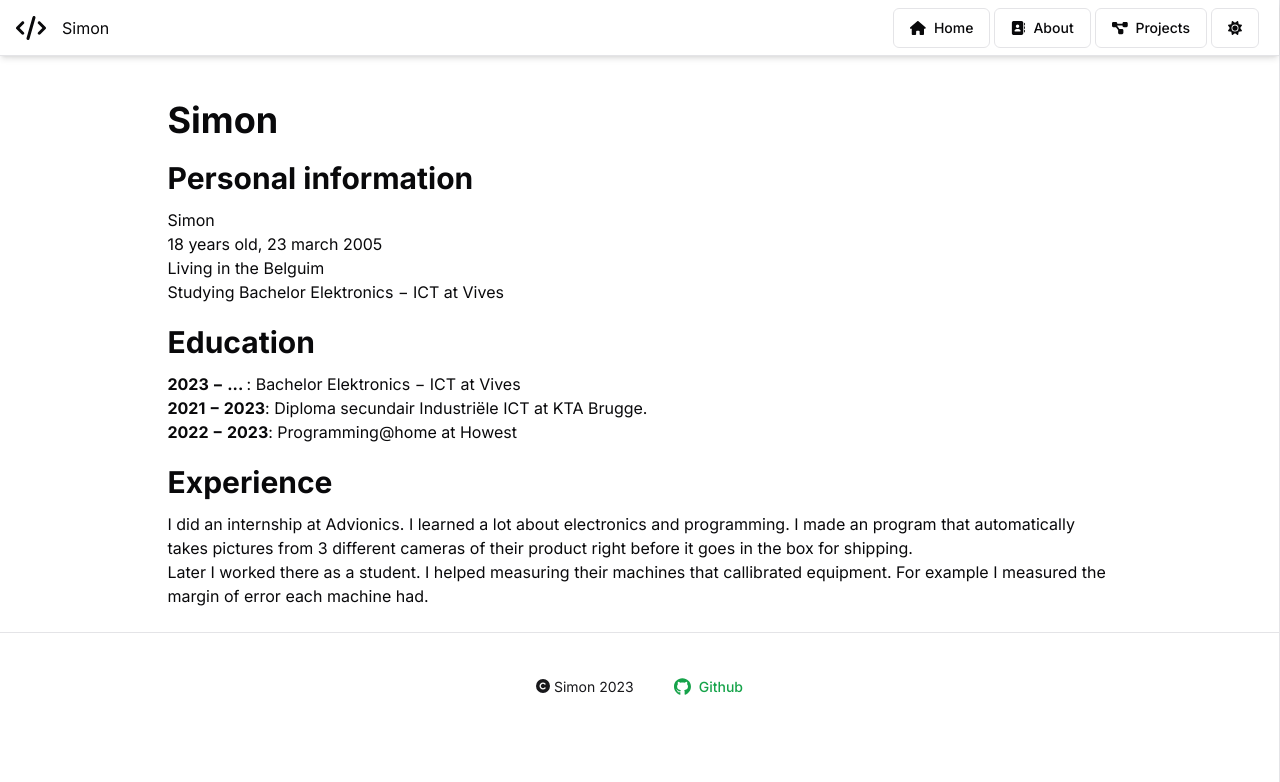
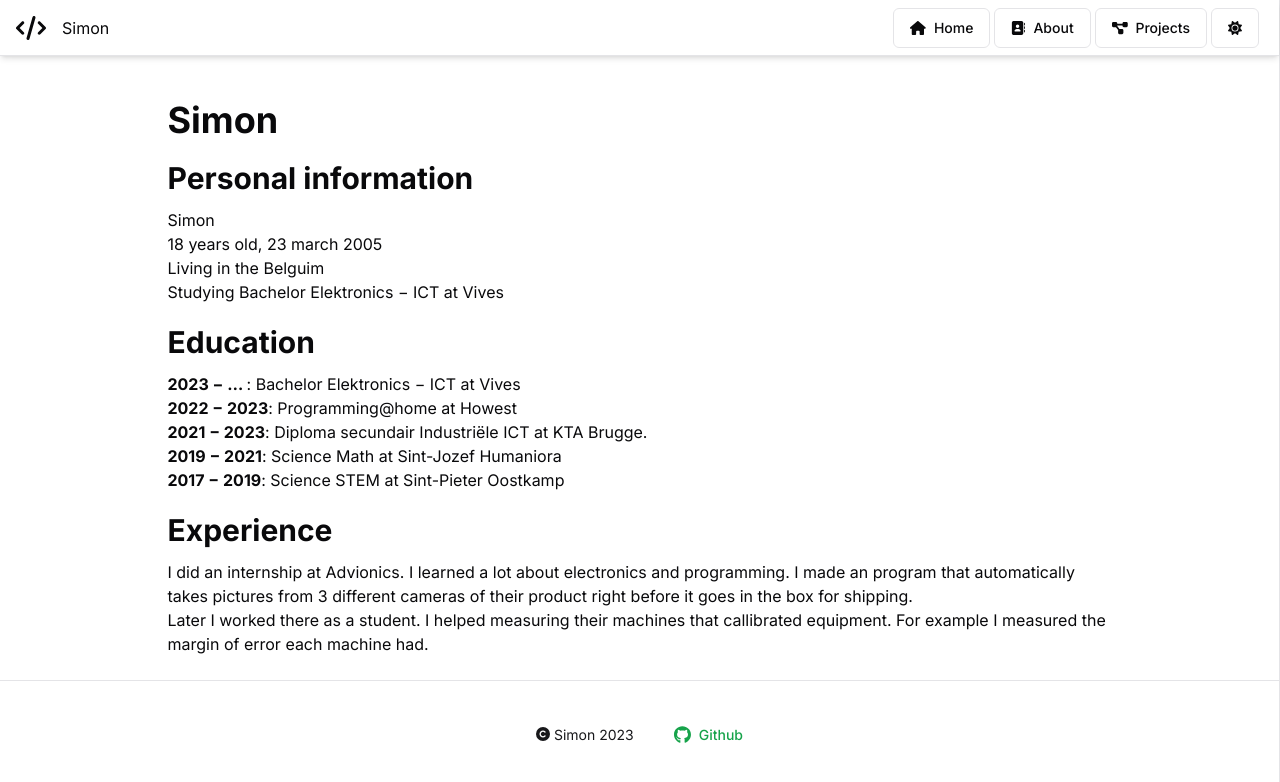
Before and after one commit to SimonStnn/website, a Next.js app: page /about in a window 1280 px wide. Shown: the top 782 px of the page. Built offline with nearby package versions, Linux system fonts and the light colour scheme.

Commit message:
Update about me page

```diff
--- a/src/app/about/page.tsx
+++ b/src/app/about/page.tsx
@@ -18,15 +18,21 @@ export default function About() {
         <h2>Education</h2>
         <ol>
           <li>
-            <strong>2023 &minus; ... </strong>: Bachelor Elektronics &minus; ICT
+            <strong>2023 &minus; &hellip; </strong>: Bachelor Elektronics &minus; ICT
             at Vives
+          </li>
+          <li>
+            <strong>2022 &minus; 2023</strong>: Programming@home at Howest
           </li>
           <li>
             <strong>2021 &minus; 2023</strong>: Diploma secundair Industriële
             ICT at KTA Brugge.
           </li>
           <li>
-            <strong>2022 &minus; 2023</strong>: Programming@home at Howest
+            <strong>2019 &minus; 2021</strong>: Science Math at Sint-Jozef Humaniora
+          </li>
+          <li>
+            <strong>2017 &minus; 2019</strong>: Science STEM at Sint-Pieter Oostkamp
           </li>
         </ol>
       </section>
```
